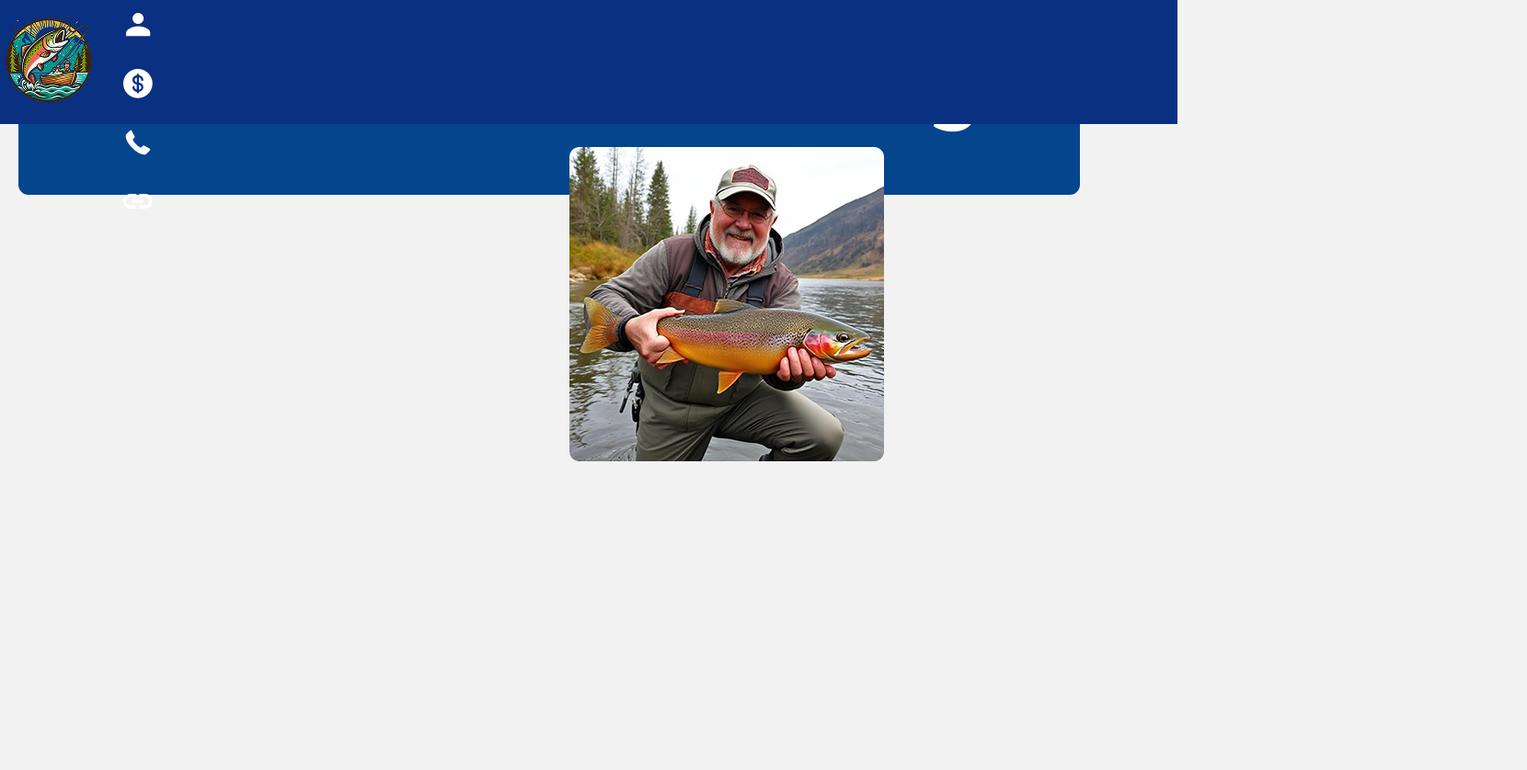
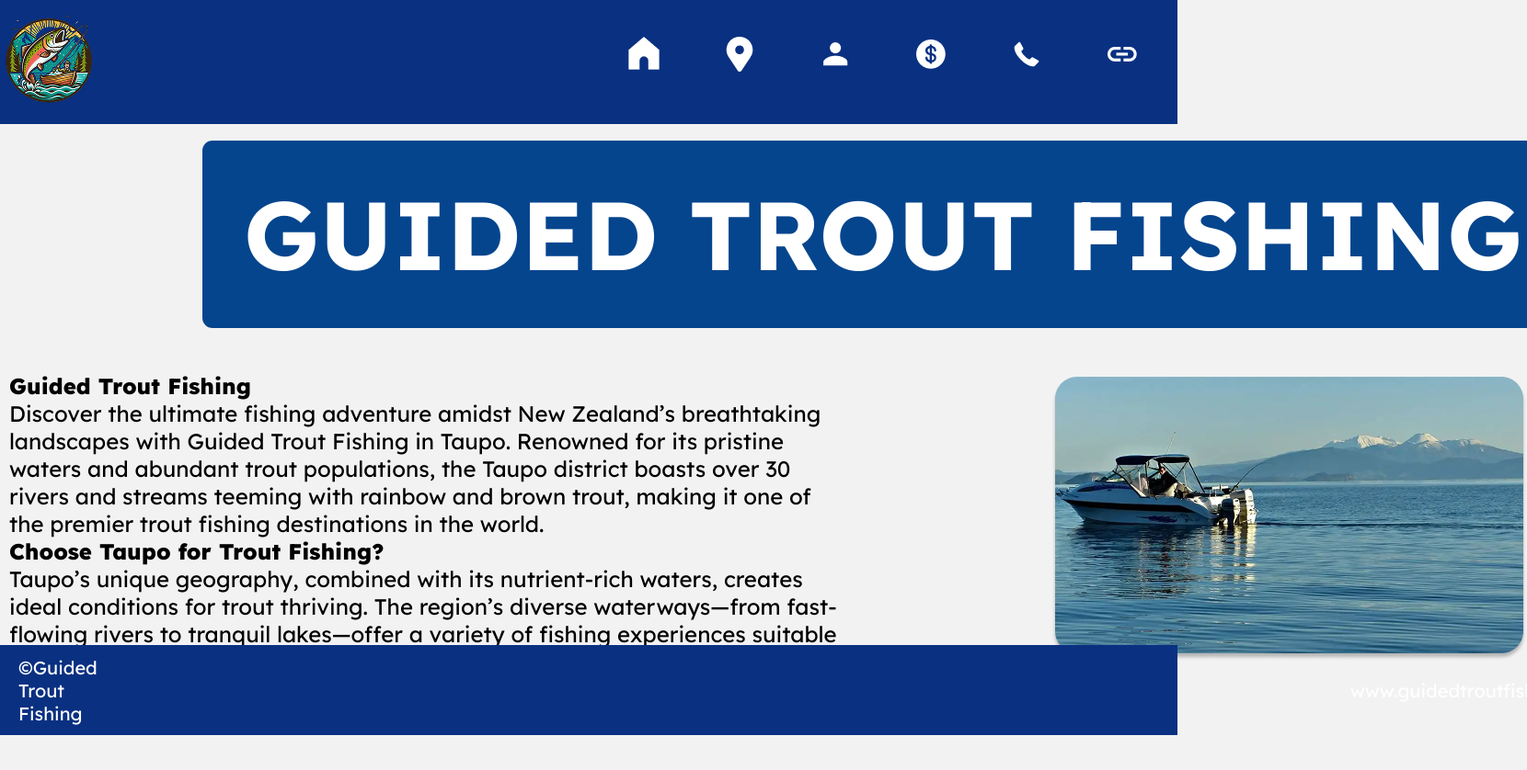
Before and after one commit to Jeevit-G/Digital-HTML, a plain HTML site: page real assesemnt html/index.html in a window 1280 px wide. Shown: the whole page at 92% size, 1660 px wide, since content can reach past the window. After the commit the page ends 800 px from the top, so only its background shows below. Drawn offline with Linux system fonts and the light colour scheme.

Commit message:
finished the home page of the website

```diff
--- a/real assesemnt html/index.html
+++ b/real assesemnt html/index.html
@@ -37,33 +37,47 @@
 
 
         </div>
-        </div>
+    </div>
     </div>
 </head>
 <div class="header">
 
-    <h1>Guided Trout Fishing</h1>
-
-
-
-
-
-
+    <h1>GUIDED TROUT FISHING</h1>
 </div>
 
 
 
 
 <body>
-    <div class="John">
-        <img src="unnamed 1.png" alt="">
+    <div class="boat">
+        <img src="Copy of lake-taupo-fishing 1.png" alt="">
     </div>
+
+    <p> <span>Guided Trout Fishing</span><br>
+        Discover the ultimate fishing adventure amidst New Zealand’s breathtaking landscapes with Guided Trout Fishing
+        in Taupo. Renowned for its pristine waters and abundant trout populations, the Taupo district boasts over 30
+        rivers and streams teeming with rainbow and brown trout, making it one of the premier trout fishing destinations
+        in the world.<br>
+
+        <span>Choose Taupo for Trout Fishing? </span> <br>
+        Taupo’s unique geography, combined with its nutrient-rich waters, creates ideal conditions for trout thriving.
+        The region’s diverse waterways—from fast-flowing rivers to tranquil lakes—offer a variety of fishing experiences
+        suitable for anglers of all skill levels. With the highest trout populations recorded since surveys began in
+        1990, Taupo continues to be a hotspot for anglers seeking trophy-sized fish.
+
+    </p>
+
+    <div class="footer">
+        <div class="copyright">
+            ©Guided Trout Fishing
+        </div>
+
+       <div class="wbsite">www.guidedtroutfishing.com </div>
+    </div>
+</body>
 
 
 
 
-</body>
-
-
 
 </html>
--- a/real assesemnt html/style.css
+++ b/real assesemnt html/style.css
@@ -9,36 +9,34 @@
 }
 
 html{
-    height: 931px;
+    height: 800px;
+    width: 1660px;;
 }
 
 body {
     background-color: #F2F2F2;
     color: rgb(0, 0, 0);
-    height: 100%;
+    height: 50%;
     font-size: 20px;
 }
 
 h1 {
     color: #FFFF;
     background-color: #05458D;
-    line-height: 203px;
-    font-size: 88px;
+    line-height: 164px;
+    font-size: 105px;
     text-align: center;
     border-radius: 11px;
     font-family: "Lexend";
     width: 1440px;
-    margin-top: 20px;
+    margin-top: 350px;
+    margin-left: 200px;
+    height: 164px;
+    position: fixed;
+
 }
 
-.left {
-    width: 25vw;
-    padding: 10px;
-}
 
-.right {
-    width: 75vw;
-}
 
 
 .heading {
@@ -56,25 +54,22 @@ h1 {
 
 
 .footer {
-    background-color: #9AB5D9;
+    background-color: #0A3081;
     display: flex;
     font-size: 20px;
-    color: grey;
+    color: white;
     gap: 12px;
     bottom: 0px;
     margin-bottom: 0px;
-    margin-top: 20px;
-    height: 65px;
+    margin-top: 0px;
+    height: 98px;
     align-items: center;
-    width: 1925px;
+    width: 100%;
     position: fixed;
+
 
 }
 
-
-.footer a {
-    color: grey;
-}
 
 .right {
     margin: 16px 0;
@@ -111,28 +106,31 @@ h2 {
 }
 
 
-.John {
+.boat {
     float: right;
-    margin-right: 200px;
-    width: 471px;
-    height: 471px;
-    margin-bottom: 1px;
-    position: relative;
-    left: 10px;
+    margin-right: 0px;
+    margin-top: 250px;
+
+
 }
 
 h3 {
     width: 250px;
     margin-left: 10px;
-    margin-top: 10px;
+    margin-top: 700px;
     font-size: 29px;
     display: flex;
     color: #9AAFD9
 }
 
 p {
-    width: 1000px;
+    width: 900px;
     margin-left: 10px;
+    margin-top: 245px;
+    margin-bottom: 200px;
+    font-size: 24px;
+    position: fixed;
+
 }
 
 
@@ -229,3 +227,21 @@ p {
 .links:hover{
     transform: scale(1.1);
 }
+
+.icons{
+    display: flex;
+    margin-left: 550px;
+    gap: 40px;
+}
+
+span{
+    font-weight: 800;
+}
+
+.wbsite{
+    margin-left: 1350px;
+}
+
+.copyright{
+    margin-left: 20px;
+}
```
